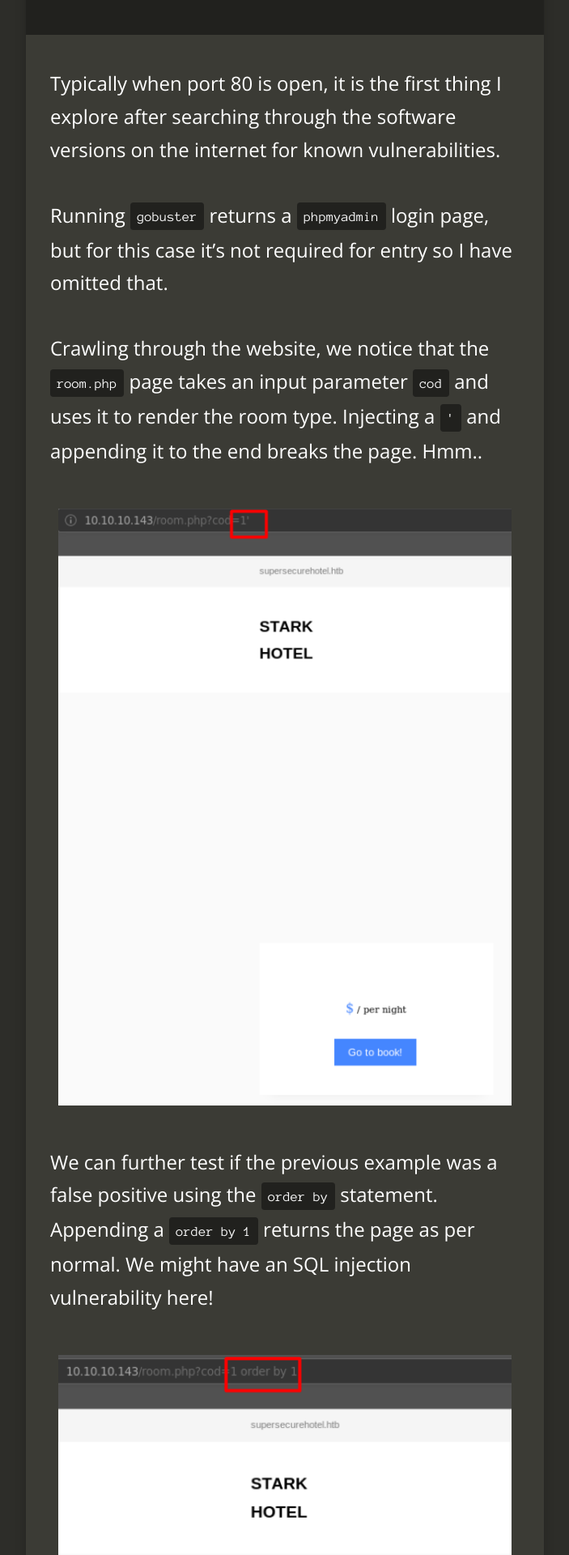
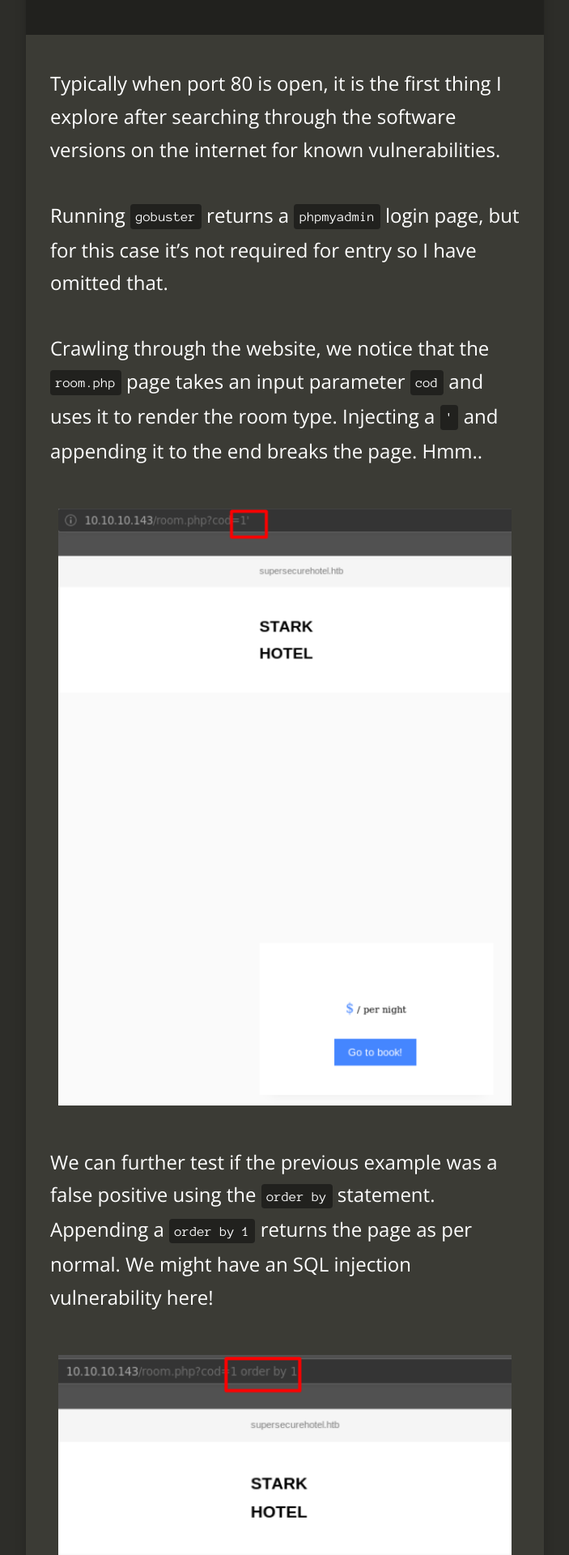
Before and after one commit to Dreamscent/Dreamscent.github.io, a Jekyll site: the page built from _posts/2019-11-10-HTB-Jarvis.md, in a window 1280 px wide. Shown: the part 2808-4728 px from the top of the page at 81% size, without its empty margins (288-991 px from the left). Built offline with Jekyll 4.4.1, drawn with Linux system fonts in a browser that asks for light colours; nearby versions of some CDN libraries.

Commit message:
Update style.scss

```diff
--- a/css/style.scss
+++ b/css/style.scss
@@ -686,7 +686,7 @@
 					font-size: 17px;
 					background-color: $darker;
 					color: $white;
-					padding: 0.5em;
+					padding: 0.4em;
 					vertical-align: middle;
 				}
 
```
